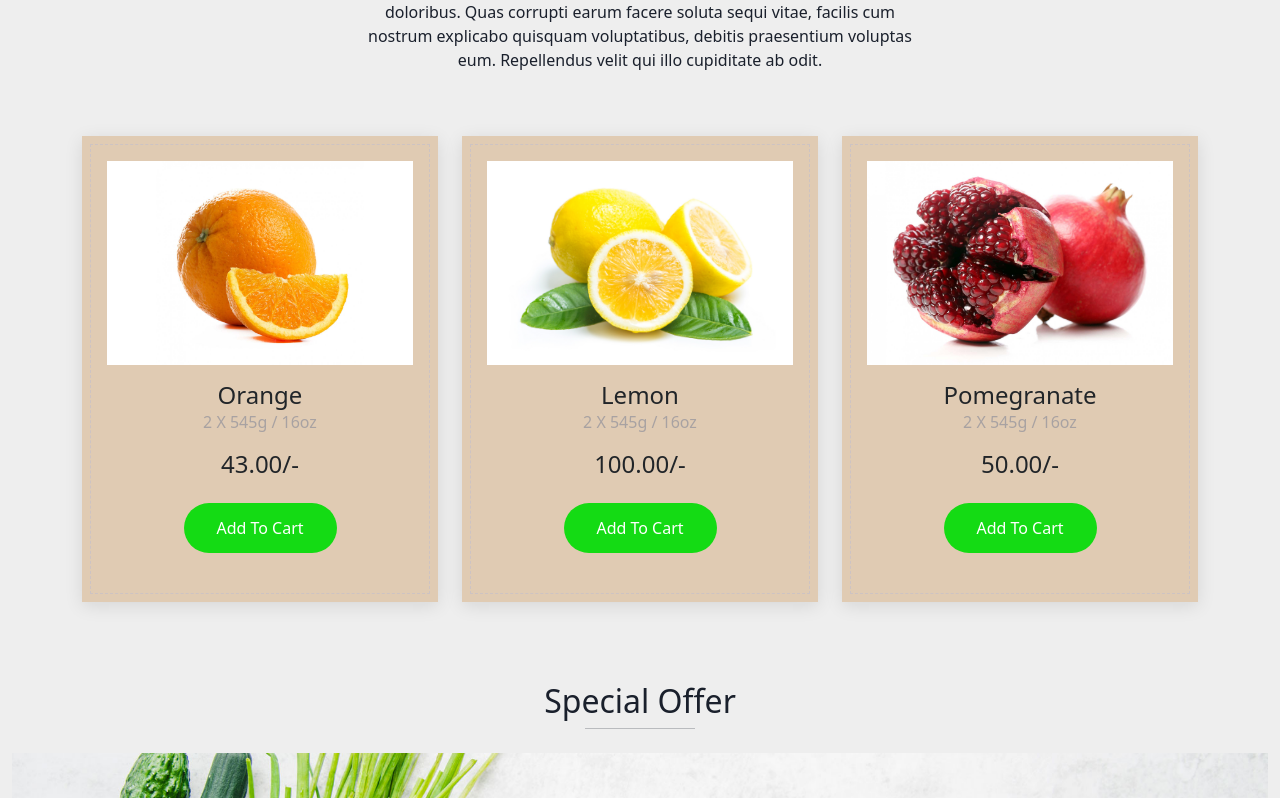
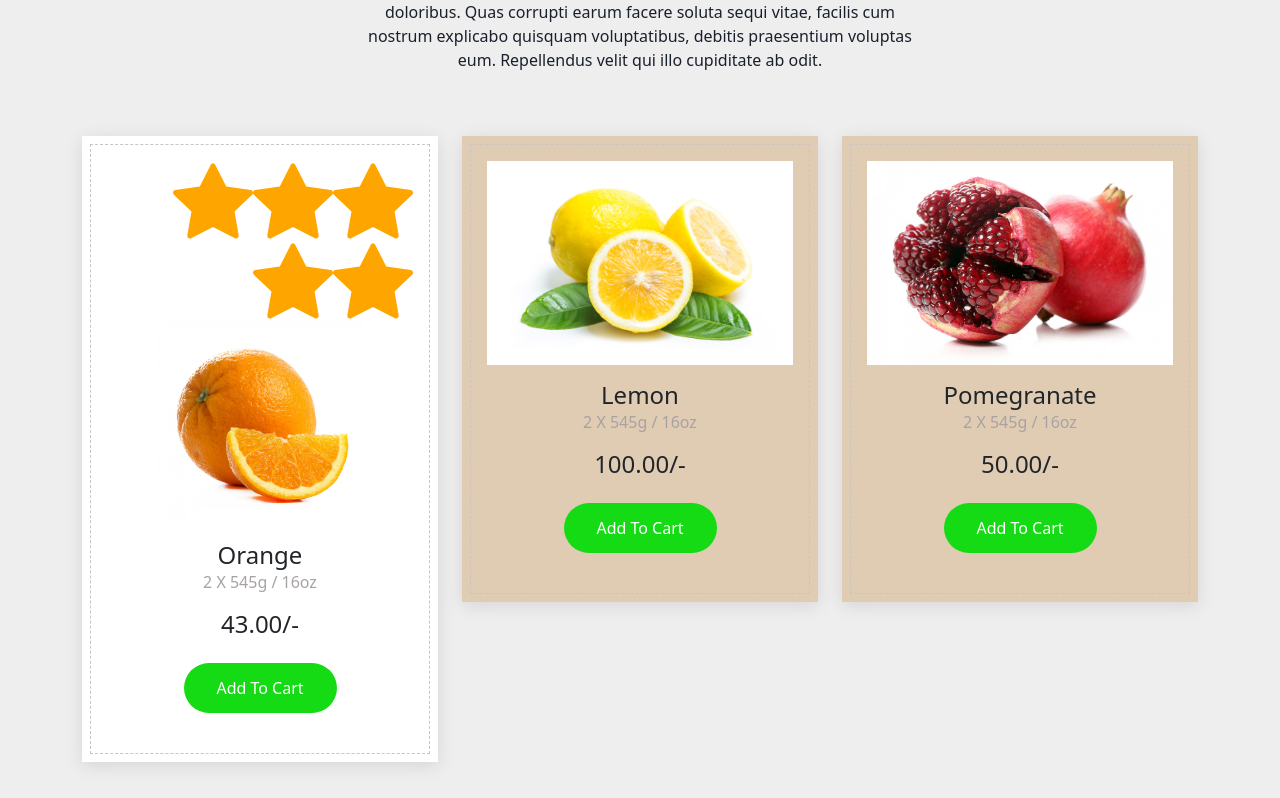
Before and after one commit to Project-Agri-Portal/Cropify, a React (Create React App) app in the folder client/: page /home/customer in a window 1280 px wide. Shown: the part 1962-2760 px from the top of the page. Built offline with nearby package versions, Linux system fonts and the light colour scheme.

Commit message:
Change shop to ComponentShop

```diff
--- a/client/src/components/Shop/ShopBody/HomeProduct.css
+++ b/client/src/components/Shop/ShopBody/HomeProduct.css
@@ -8,6 +8,10 @@
 .product h1 {
   font-size: 3rem;
   font-weight: bold;
+}
+
+#productbc{
+  background-color: white;
 }
 
 .product p:nth-child(1) {
--- a/client/src/components/Shop/ShopBody/HomeProduct.jsx
+++ b/client/src/components/Shop/ShopBody/HomeProduct.jsx
@@ -26,13 +26,13 @@ const HomeProduct = () => {
           </div>
           <div className="row">
             {/* <!-- Product 1 --> */}
-            <div className="col-lg-4">
-              <div className="card p-2">
+            <div className="col-lg-4" >
+              <div className="card p-2" id='productbc'>
                 <div className="card-body">
                   <div className="star starid">
                     <span
                       >
-                        {/* <svg
+                        <svg
                         xmlns="http://www.w3.org/2000/svg"
                         width="16"
                         height="16"
@@ -43,11 +43,11 @@ const HomeProduct = () => {
                         <path
                           d="M3.612 15.443c-.386.198-.824-.149-.746-.592l.83-4.73L.173 6.765c-.329-.314-.158-.888.283-.95l4.898-.696L7.538.792c.197-.39.73-.39.927 0l2.184 4.327 4.898.696c.441.062.612.636.282.95l-3.522 3.356.83 4.73c.078.443-.36.79-.746.592L8 13.187l-4.389 2.256z"
                         />
-                      </svg> */}
+                      </svg>
                     </span>
                     <span
                       >
-                        {/* <svg
+                        <svg
                         xmlns="http://www.w3.org/2000/svg"
                         width="16"
                         height="16"
@@ -58,11 +58,11 @@ const HomeProduct = () => {
                         <path
                           d="M3.612 15.443c-.386.198-.824-.149-.746-.592l.83-4.73L.173 6.765c-.329-.314-.158-.888.283-.95l4.898-.696L7.538.792c.197-.39.73-.39.927 0l2.184 4.327 4.898.696c.441.062.612.636.282.95l-3.522 3.356.83 4.73c.078.443-.36.79-.746.592L8 13.187l-4.389 2.256z"
                         />
-                      </svg> */}
+                      </svg>
                     </span>
                     <span
                       >
-                        {/* <svg
+                        <svg
                         xmlns="http://www.w3.org/2000/svg"
                         width="16"
                         height="16"
@@ -73,11 +73,11 @@ const HomeProduct = () => {
                         <path
                           d="M3.612 15.443c-.386.198-.824-.149-.746-.592l.83-4.73L.173 6.765c-.329-.314-.158-.888.283-.95l4.898-.696L7.538.792c.197-.39.73-.39.927 0l2.184 4.327 4.898.696c.441.062.612.636.282.95l-3.522 3.356.83 4.73c.078.443-.36.79-.746.592L8 13.187l-4.389 2.256z"
                         />
-                      </svg> */}
+                      </svg>
                     </span>
                     <span
                       >
-                        {/* <svg
+                        <svg
                         xmlns="http://www.w3.org/2000/svg"
                         width="16"
                         height="16"
@@ -88,11 +88,11 @@ const HomeProduct = () => {
                         <path
                           d="M3.612 15.443c-.386.198-.824-.149-.746-.592l.83-4.73L.173 6.765c-.329-.314-.158-.888.283-.95l4.898-.696L7.538.792c.197-.39.73-.39.927 0l2.184 4.327 4.898.696c.441.062.612.636.282.95l-3.522 3.356.83 4.73c.078.443-.36.79-.746.592L8 13.187l-4.389 2.256z"
                         />
-                      </svg> */}
+                      </svg>
                     </span>
                     <span
                       >
-                        {/* <svg
+                        <svg
                         xmlns="http://www.w3.org/2000/svg"
                         width="16"
                         height="16"
@@ -103,7 +103,7 @@ const HomeProduct = () => {
                         <path
                           d="M3.612 15.443c-.386.198-.824-.149-.746-.592l.83-4.73L.173 6.765c-.329-.314-.158-.888.283-.95l4.898-.696L7.538.792c.197-.39.73-.39.927 0l2.184 4.327 4.898.696c.441.062.612.636.282.95l-3.522 3.356.83 4.73c.078.443-.36.79-.746.592L8 13.187l-4.389 2.256z"
                         />
-                      </svg> */}
+                      </svg>
                     </span>
                   </div>
                   <img
--- a/client/src/components/Shop/ShopBody/SpecialOffer.jsx
+++ b/client/src/components/Shop/ShopBody/SpecialOffer.jsx
@@ -28,8 +28,8 @@ var x = setInterval(function () {
 
   // If the countdown is over, display a message
   if (distance < 0) {
-    clearInterval(x);
-    document.getElementById("countdown").innerHTML = "EXPIRED";
+    // clearInterval(x);
+    // document.getElementById("countdown").innerHTML = "EXPIRED";
   }
 }, 1000);
 
```
